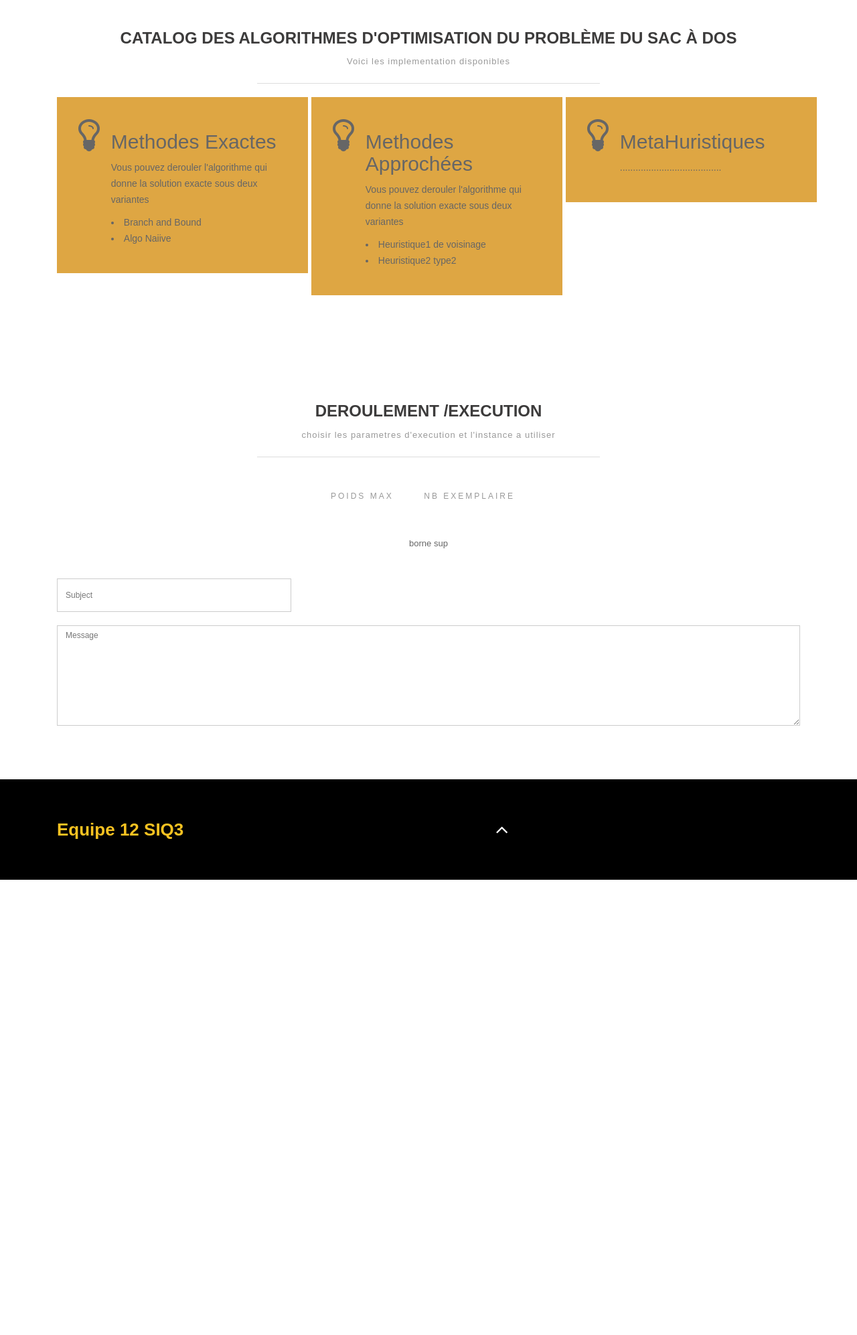
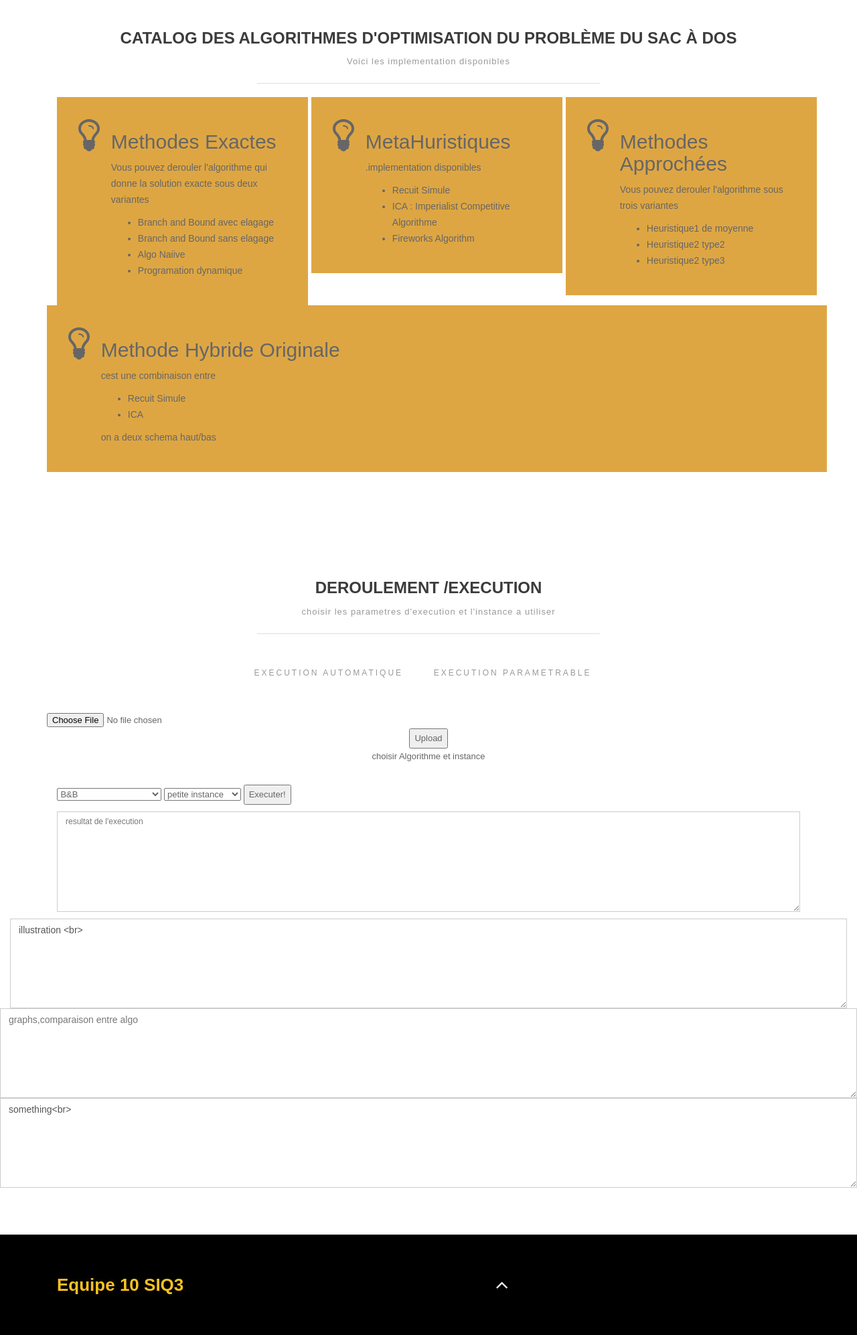
Before and after one commit to DallelKh/KnapsackOptimisation, a Django app: template KNAPSACKOPTIMISAION/templates/algoritmmanagement/index.html in a window 1280 px wide. Shown: the part 214-2208 px from the top of the page at 67% size. Before the commit the page ends 1528 px from the top, so only its background shows below. Run offline with Django 3.2, Linux system fonts and the light colour scheme; the template is opened without the code that fills it, so the values that code supplies are empty; some libraries are stand-ins or nearby versions.

Commit message:
integrated B&B algorithm

```diff
--- a/KNAPSACKOPTIMISAION/KNAPSACKOPTIMISAION/settings.py
+++ b/KNAPSACKOPTIMISAION/KNAPSACKOPTIMISAION/settings.py
@@ -125,3 +125,6 @@ STATIC_ROOT = os.path.join(BASE_DIR, 'root')
 STATICFILES_DIRS = [
         os.path.join(BASE_DIR, 'static'),
 ]
+
+MEDIA_URL = '/media/'
+MEDIA_ROOT = os.path.join(BASE_DIR, 'media')
--- a/KNAPSACKOPTIMISAION/KNAPSACKOPTIMISAION/urls.py
+++ b/KNAPSACKOPTIMISAION/KNAPSACKOPTIMISAION/urls.py
@@ -15,6 +15,9 @@ Including another URLconf
 """
 from django.contrib import admin
 from django.urls import include, path
+from django.conf import settings
+from django.conf.urls.static import static
+
 
 urlpatterns = [
     path('admin/', admin.site.urls),
@@ -22,3 +25,11 @@ urlpatterns = [
 
 
 ]
+
+if settings.DEBUG:
+    urlpatterns += static(settings.MEDIA_URL, document_root=settings.MEDIA_ROOT)
+
+#if settings.DEBUG:
+ #   urlpatterns += patterns('',
+#    (r'^$', 'blenderx3d.first_step.views.index'),
+ #   (r'^media/(?P<path>.*)$','django.contrib.staticfiles.views.serve'),)
--- a/KNAPSACKOPTIMISAION/algoritmmanagement/urls.py
+++ b/KNAPSACKOPTIMISAION/algoritmmanagement/urls.py
@@ -3,5 +3,9 @@ from django.urls import path
 from . import views
 
 urlpatterns = [
-    path('', views.index1, name='index'),
+    path('',views.upload,name='upload')
+
+
+
+
 ]
--- a/KNAPSACKOPTIMISAION/templates/algoritmmanagement/index.html
+++ b/KNAPSACKOPTIMISAION/templates/algoritmmanagement/index.html
@@ -11,7 +11,9 @@
 
     <title>Projet d'Optimisation Combinatoire</title>
     <!-- Bootstrap -->
+
     <link rel="stylesheet" href="{% static 'algoritmmanagement/css/bootstrap.css' %}">
+
     {% load static %}
     <!-- Main Stylesheet CSS -->
     <link rel="stylesheet" href="{% static 'algoritmmanagement/style.css' %}">
@@ -79,8 +81,28 @@
                         <h2>Methodes Exactes </h2>
                         <p>
                             Vous pouvez derouler l'algorithme qui donne la solution exacte sous deux variantes
-                            <li>Branch and Bound</li>
+                            <ul><li>Branch and Bound avec elagage</li>
+                                <li>Branch and Bound sans elagage</li>
                             <li>Algo Naiive</li>
+                            <li>Programation dynamique</li>
+                        </ul>
+                        </p>
+                    </div>
+                </div>
+            </div>
+
+
+            <div class="col-sm-4">
+                <div class="brand-content wow fadeIn animated" style="visibility: visible; animation:normal;-webkit-animation: fadeIn 700ms 500ms;">
+                    <i class="fa fa-lightbulb-o fa-4x pull-left"></i>
+                    <div class="media-body">
+                        <h2>MetaHuristiques </h2>
+                        <p>.implementation disponibles
+                            <ul>
+                                <li>Recuit Simule</li>
+                                <li>ICA : Imperialist Competitive Algorithme</li>
+                                <li>Fireworks Algorithm</li>
+                            </ul>
                         </p>
                     </div>
                 </div>
@@ -91,28 +113,39 @@
                     <div class="media-body">
                         <h2> Methodes Approchées </h2>
                         <p>
-                            Vous pouvez derouler l'algorithme qui donne la solution exacte sous deux variantes
-                            <li>Heuristique1 de voisinage</li>
+                            Vous pouvez derouler l'algorithme sous trois variantes
+                            <ul>
+                            <li>Heuristique1 de moyenne</li>
                             <li>Heuristique2 type2</li>
+                            <li>Heuristique2 type3</li>
+
+                        </ul>
                         </p>
                     </div>
                 </div>
             </div>
 
+        </div>
+        <div class="container">
+            <div >
+                <div class="brand-content wow fadeIn animated" style="visibility: visible;animation:normal; -webkit-animation: fadeIn 700ms 400ms;">
+                    <i class="fa fa-lightbulb-o fa-4x pull-left"></i>
+                    <div class="media-body">
+                        <h2> Methode hybride originale </h2>
+                        <p>
+                            cest une combinaison entre
+                            <ul>
+                            <li>Recuit Simule</li>
+                            <li>ICA</li>
 
 
-            <div class="col-sm-4">
-                <div class="brand-content wow fadeIn animated" style="visibility: visible; animation:normal;-webkit-animation: fadeIn 700ms 500ms;">
-                    <i class="fa fa-lightbulb-o fa-4x pull-left"></i>
-                    <div class="media-body">
-                        <h2>MetaHuristiques </h2>
-                        <p>.......................................</p>
+                        </ul>
+                        on a deux schema haut/bas
+                        </p>
                     </div>
                 </div>
             </div>
-
         </div>
-
 
     </section>
 
@@ -127,22 +160,49 @@
         </div><!-- end title -->
         <div class="contact_tab text-center">
             <ul id="myTab" class="container text-center nav nav-tabs" role="tablist">
-                <li class="active"><a href="#tab1" role="tab" data-toggle="tab">poids max</a></li>
-                <li><a href="#tab2" role="tab" data-toggle="tab">nb exemplaire</a></li>
+                <li class="active"><a href="#tab1" role="tab" data-toggle="tab">Execution Automatique</a></li>
+                <li><a href="#tab2" role="tab" data-toggle="tab">Execution Parametrable</a></li>
             </ul>
             <div id="myTabContent" class="tab-content">
                 <div class="tab-pane fade in active" id="tab1">
                     <div class="container">
-                        <p>borne sup </p>
+
+
+                        {% load static %}
+
+                        {% block content %}
+                          <form method="post" enctype="multipart/form-data">
+                            {% csrf_token %}
+                            <input type="file" name="myfile">
+                            <button type="submit">Upload</button>
+                          </form>
+
+                          {% if uploaded_file_url %}
+                            <p>File uploaded at: <a href="{{ uploaded_file_url }}">{{ uploaded_file_url }}</a></p>
+                          {% endif %}
+
+                        {% endblock %}
+
+
+                        <p>choisir Algorithme et instance </p>
                         <div id="message"></div>
                         <form id="contactform" action="contact.php" name="contactform" method="post" data-scroll-reveal="enter from the bottom after 0.4s">
 
                             <div class="col-lg-4 col-md-4 col-sm-12 col-xs-12">
-                                <input type="text" name="subject" id="subject" class="form-control" placeholder="Subject">
-                            </div>
+                                <select class="selectpicker" data-style="btn-warning">
+                                    <option>B&B</option>
+                                    <option>Fireworks</option>
+                                    <option>Imperialist cometitive A</option>
+                                  </select>
+                                  <select class="selectpicker" >
+                                    <option>petite instance</option>
+                                    <option>grande instance</option>
+                                  </select>
+                                  <button type="button" onclick="alert('execution launched!')">Executer!</button>
+                                </div>
                             <div class="clearfix"></div>
                             <div class="col-lg-12 col-md-12 col-sm-12 col-xs-12">
-                                <textarea class="form-control" name="comments" id="comments" rows="6" placeholder="Message"></textarea>
+                                <textarea class="form-control" name="comments" id="comments" rows="6" placeholder="resultat de l'execution"></textarea>
                             </div>
 
                         </form> <!-- End Form -->
@@ -150,9 +210,48 @@
                 </div><!-- End Tab Pane -->
                 <!-- /Google Map -->
                 <div class="tab-pane fade" id="tab2">
+
+
+                      <div class="tab-pane fade in active" id="tab1">
+                        <div class="container">
+                            <p>choisir Algorithme et instance </p>
+                            <div id="message"></div>
+                            <form id="contactform" action="contact.php" name="contactform" method="post" data-scroll-reveal="enter from the bottom after 0.4s">
+
+                                <div class="col-lg-4 col-md-4 col-sm-12 col-xs-12">
+                                    <select class="selectpicker" data-style="btn-warning">
+                                        <option>B&B</option>
+                                        <option>Fireworks</option>
+                                        <option>Imperialist cometitive A</option>
+                                      </select>
+
+                                      <select class="selectpicker" >
+                                        <option>petite instance</option>
+                                        <option>grande instance</option>
+                                      </select>
+                                    <input type="text" name="subject" id="ii" class="form-control" placeholder="introduire les parametres">
+                                    <button type="button" onclick="alert('execution launched!')">Executer!</button>
+
+                                </div>
+                                <div class="clearfix"></div>
+                                <div class="col-lg-12 col-md-12 col-sm-12 col-xs-12">
+                                    <textarea class="form-control" name="comments" id="comments" rows="6" placeholder="resultat de l'execution"></textarea>
+                                </div>
+
+                            </form> <!-- End Form -->
+                        </div> <!-- End Container -->
+                    </div><!-- End Tab Pane -->
+
                 </div>
             </div><!-- /end my tab content -->
+
         </div><!-- /contact_tab -->
+        <div class="col-lg-12 col-md-12 col-sm-12 col-xs-12">
+            <textarea class="form-control" name="comments" id="comments" rows="6" placeholder="graphs,comparaison entre algo">illustration <br></textarea>
+
+        </div>
+        <textarea class="form-control" name="comments" id="comments" rows="6" placeholder="graphs,comparaison entre algo"></textarea>
+        <textarea class="form-control" name="comments" id="comments" rows="6" placeholder="graphs,comparaison entre algo">something<br></textarea>
 
 
     </section><!--/ Contact End -->
@@ -161,7 +260,7 @@
         <div class="container">
             <div class="title text-center" data-scroll-reveal="enter from the bottom after 0.5s">
                 <div class="aligncenter">
-                    <a href="index.html" class="navbar-brand" center>Equipe 12 SIQ3 <br> <span class="slogo"> <span></a>
+                    <a href="index.html" class="navbar-brand" center>Equipe 10 SIQ3 <br> <span class="slogo"> <span></a>
                     <a data-scroll-reveal="enter from the bottom after 0.3s" href="#home"><i class="fa fa-angle-up"></i></a>
                 </div>    <!-- end title -->
             </div>  <!-- end container -->
```
Also changed, not shown: KNAPSACKOPTIMISAION/algoritmmanagement/views.py (+226 -2 lines), KNAPSACKOPTIMISAION/static/algoritmmanagement/style.css (+51 -0 lines), README.md.
